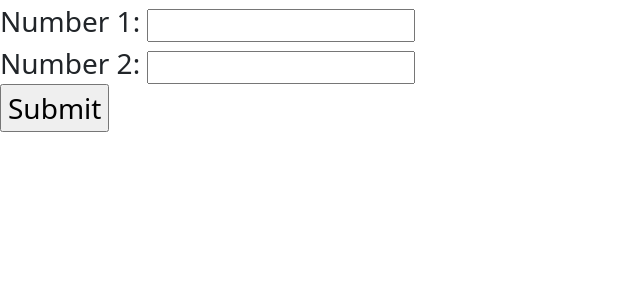
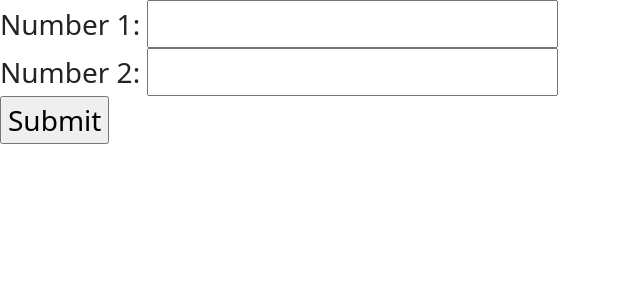
Before and after one commit to YuHanYuan0802/web-application-development, a PHP site: page /sumtwonumber.php in a window 1280 px wide. Shown: the top 300 px of the page, without its empty margins (0-640 px from the left). Run offline with PHP 8.4, Linux system fonts and the light colour scheme.

Commit message:
changed number style to bootstrap element

```diff
--- a/week4/sumtwonumber.php
+++ b/week4/sumtwonumber.php
@@ -12,8 +12,8 @@
 
 <body>
     <form action="sumresult.php" class="fs-3" method="post">
-        Number 1: <input type="text" name="number1" style="font-size: large;"><br>
-        Number 2: <input type="text" name="number2" style="font-size: large;"><br>
+        Number 1: <input type="text" name="number1" class="fs-3"><br>
+        Number 2: <input type="text" name="number2" class="fs-3"><br>
         <input type="submit" class="fs-3"><br>
     </form>
 </body>
```
